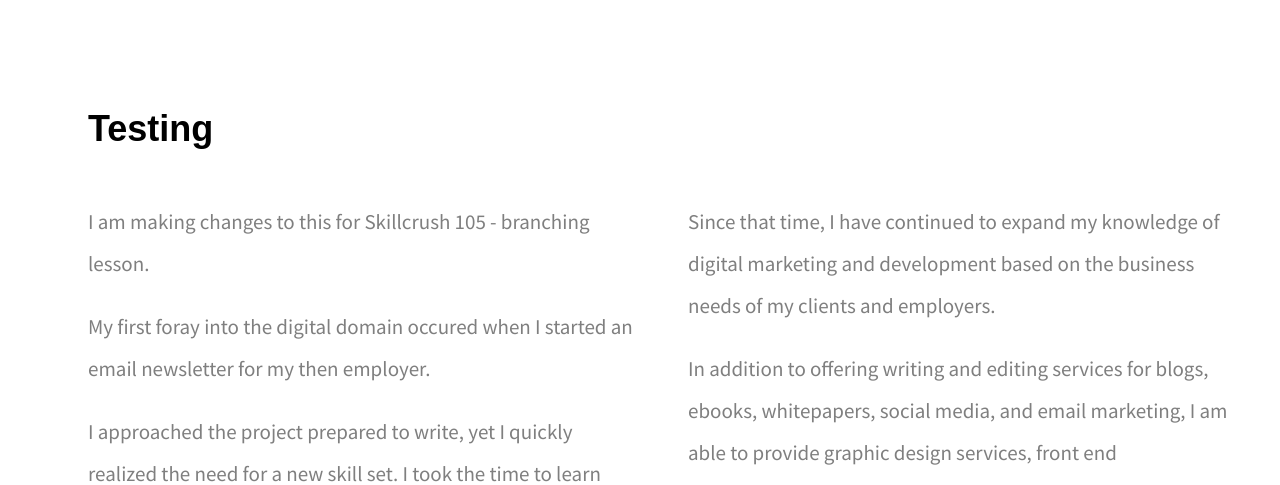
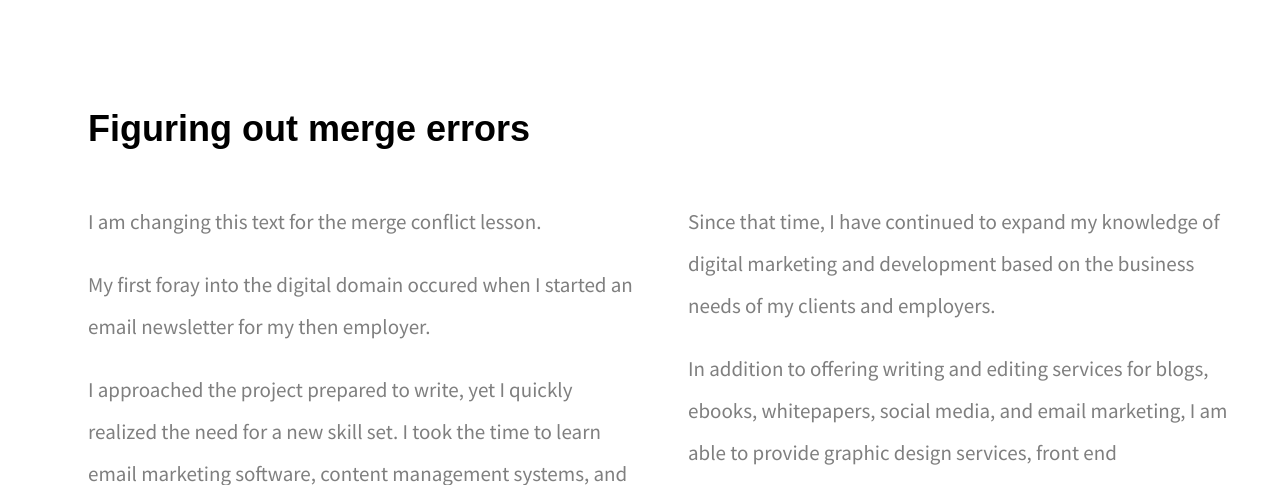
Before and after one commit to sbbircher/my-new-repository, a plain HTML site: page index.html in a window 1280 px wide. Shown: the part 766-1251 px from the top of the page. Drawn offline with nearby package versions, Linux system fonts and the light colour scheme.

Commit message:
changed title text

```diff
--- a/index.html
+++ b/index.html
@@ -2,7 +2,7 @@
 <html lang="en">
   <head>
 <meta charset="utf-8">
-    <title> Sarah Beth Bircher </title>
+    <title> This is so hard to watch </title>
     <link rel="stylesheet" href="css/main.css">
     <link href='https://fonts.googleapis.com/css?family=Source+Sans+Pro:400,700' rel='stylesheet' type='text/css'>
     <link href='https://fonts.googleapis.com/css?family=Oswald:400,700' rel='stylesheet' type='text/css'>
@@ -40,9 +40,9 @@
       <body>
         <section id="about">
             <div class="full-width">
-              <h2>Testing</h2>
+              <h2>Figuring out merge errors</h2>
                 <div class="half-width">
-                  <p>I am making changes to this for Skillcrush 105 - branching lesson. </p>
+                  <p>I am changing this text for the merge conflict lesson. </p>
 
                   <p>My first foray into the digital domain occured when
                     I started an email newsletter for my then employer. </p>
```
